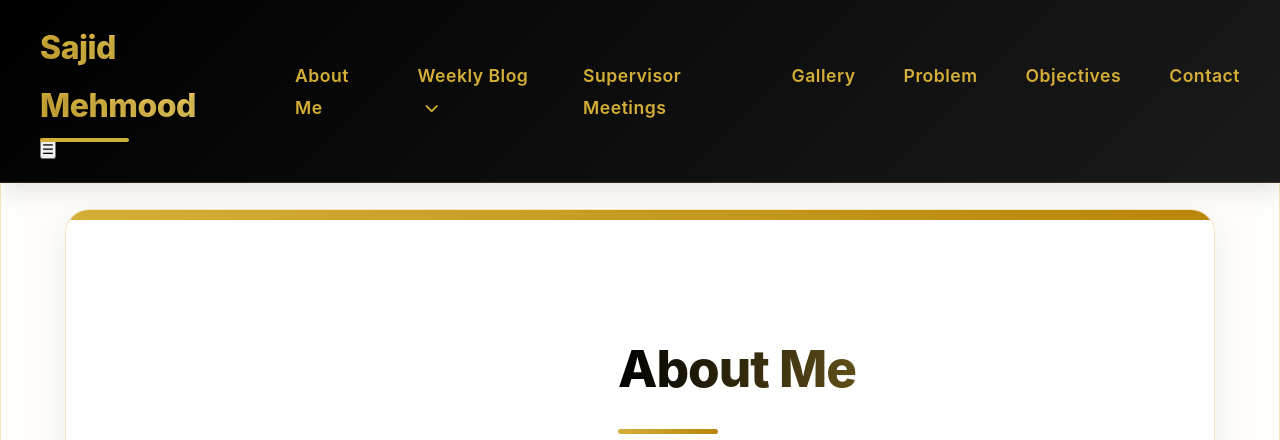
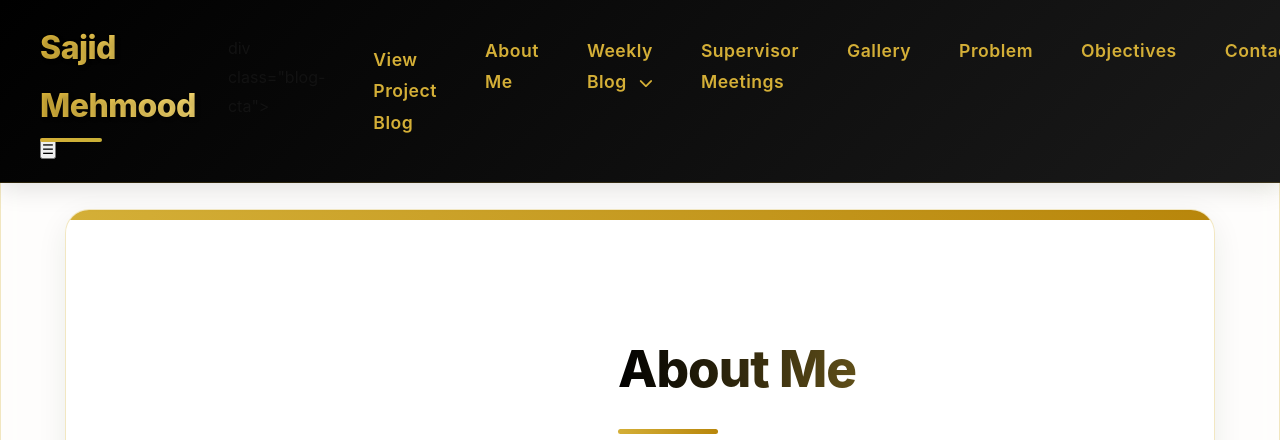
Before and after one commit to Sajidaitech/ugblog, a website with bundled scripts: page index.html in a window 1280 px wide. Shown: the top 440 px of the page. Built offline with nearby package versions, Linux system fonts and the light colour scheme.

Commit message:
Update index.html

```diff
--- a/index.html
+++ b/index.html
@@ -17,6 +17,9 @@
         </div>
         <nav>
             <ul class="nav-links">
+                div class="blog-cta">
+        <a href="https://sajidaitech.github.io/portfolio/" class="blog-view-btn" target="_blank">View Project Blog</a>
+      </div>
                 <li><a href="#about">About Me</a></li>
                 <li>
                     <a href="#blog" id="blogLink">Weekly Blog <i class="fas fa-chevron-down"></i></a>
```
